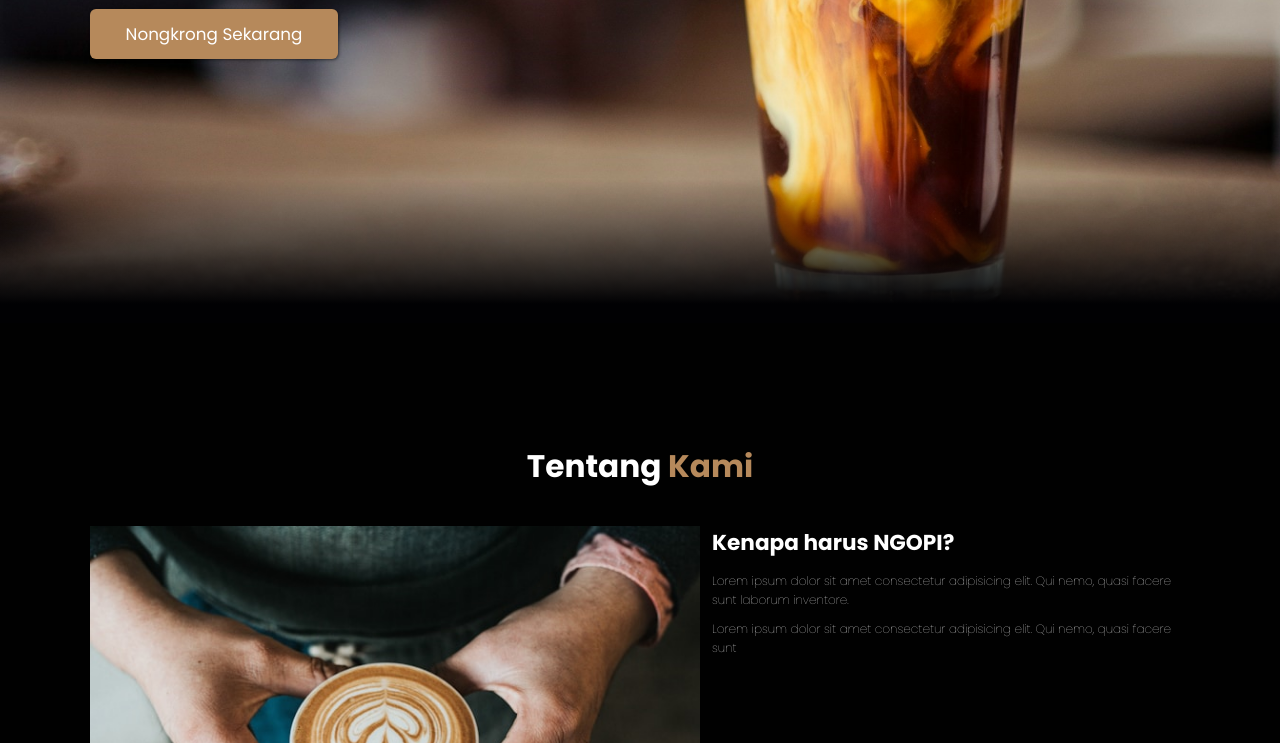
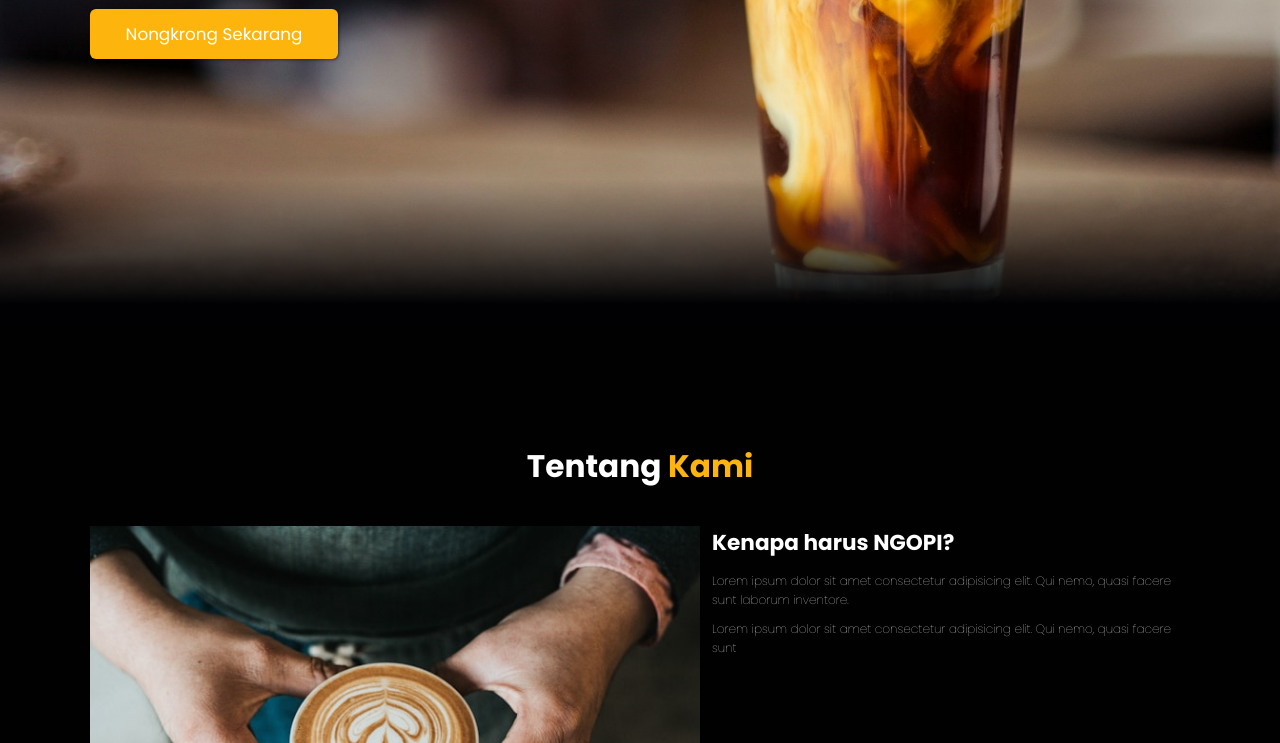
Before and after one commit to caidenrev/kedai-kopi-rama-js, a plain HTML site: page index.html in a window 1280 px wide. Shown: the part 477-1220 px from the top of the page. Drawn offline with nearby package versions, Linux system fonts and the light colour scheme.

Commit message:
Update style.css

```diff
--- a/css/style.css
+++ b/css/style.css
@@ -1,5 +1,5 @@
 :root {
-  --primary: #b6895b;
+  --primary: hsl(42, 98%, 52%);
   --bg: #010101;
 }
 
```
